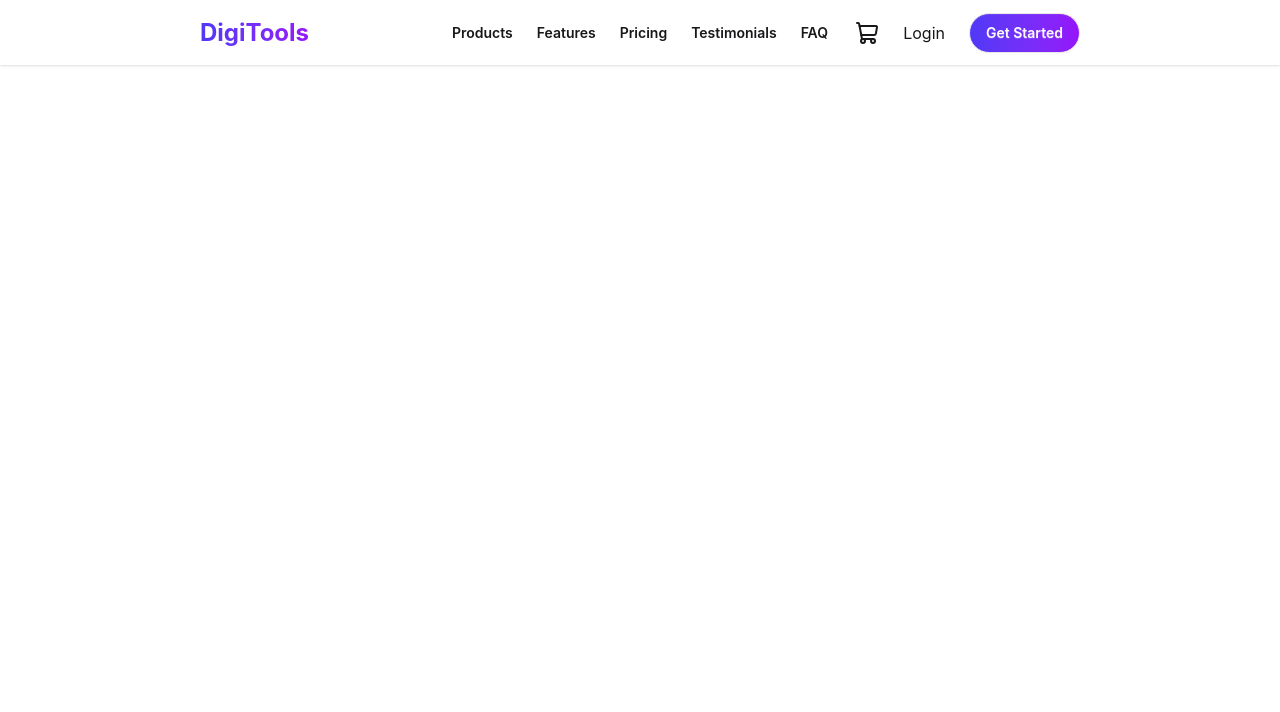
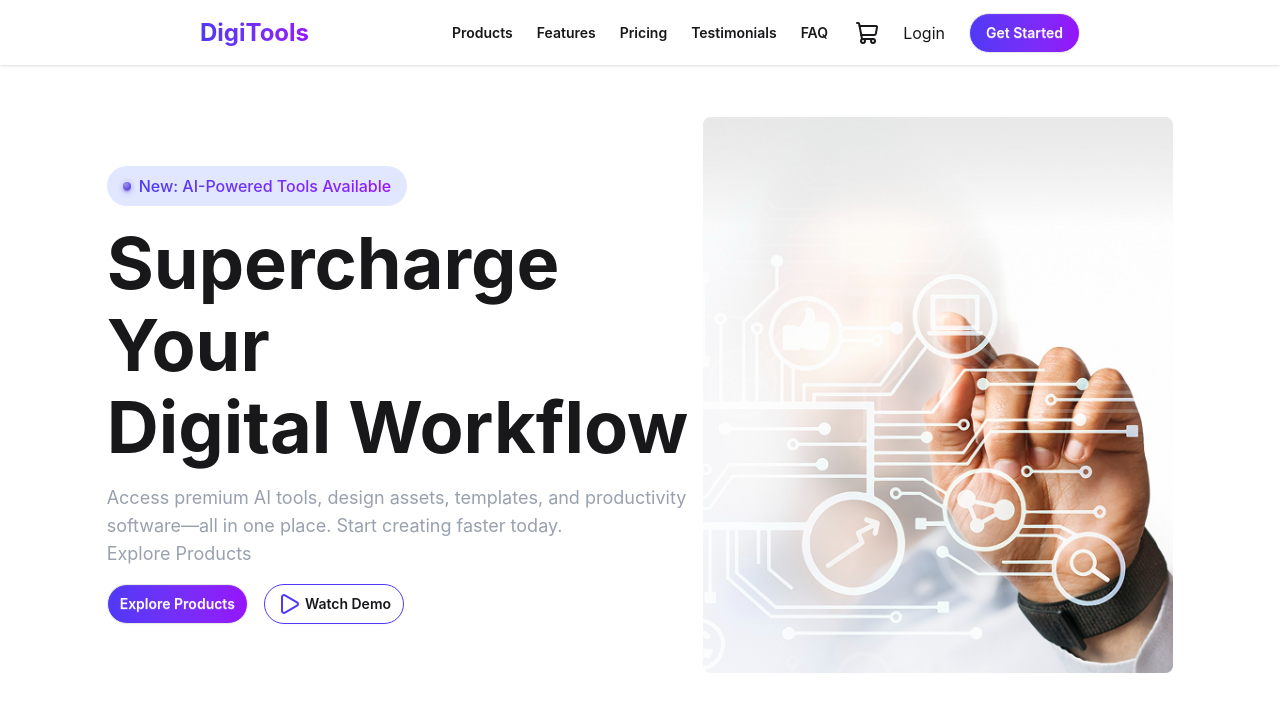
Before and after one commit to farhangalib-1/DigiTools, a React (Vite) app: page / in a window 1280 px wide. Shown: the top 712 px of the page. Built offline with nearby package versions, Linux system fonts and the light colour scheme.

Commit message:
Hero Section is created

```diff
--- a/src/App.jsx
+++ b/src/App.jsx
@@ -1,9 +1,11 @@
 import './App.css'
+import HeroBg from './components/HeroBg'
 import Navbar from './components/Navbar'
 const App = () => {
   return (
     <>
     <Navbar />
+    <HeroBg />
     </>
   )
 }
--- /dev/null
+++ b/src/components/HeroBg.jsx
@@ -0,0 +1,31 @@
+import { Play } from "lucide-react"
+
+const HeroBg = () => {
+  return (
+    <div className="w-10/12 mx-auto flex justify-between mt-13 items-center">
+        <div className="leftContents space-y-4">
+            <div className="ping bg-[#E1E7FF] w-fit py-2 px-4 rounded-full flex items-center gap-2">
+      <div class="inline-grid *:[grid-area:1/1]">
+  <div class="status status-primary animate-ping"></div>
+  <div class="status status-primary"></div>
+      </div> <a className="bg-linear-to-r from-[#4F39F6] to-[#9514FA] bg-clip-text text-transparent font-medium">New: AI-Powered Tools Available</a>
+             </div>
+             <h1 className="text-[72px] leading-20.5 font-bold">Supercharge Your <br /> Digital Workflow</h1>
+             <p className="text-[18px] leading-7 text-gray-400">Access premium AI tools, design assets, templates, and productivity <br /> software—all in one place. Start creating faster today. <br /> Explore Products</p>
+             <div className="flex gap-4">
+             <div className="">
+             <button className="border rounded-full p-3 btn bg-linear-to-r from-[#4F39F6] to-[#9514FA] text-white">Explore Products</button>
+             </div>
+             <div className="">
+                 <button className="btn bg-transparent flex gap-1 border border-[#4F39F6] rounded-full p-3 hover:bg-[#4F39F6] hover:text-white "> <Play className="text-[#4F39F6] hover:text-white" />  Watch Demo</button>
+             </div>
+             </div>
+        </div>
+        <div className="rightContent">
+                <img src="../src/assets/banner.png" alt="" className="h-fit" />
+        </div>
+    </div>
+  )
+}
+
+export default HeroBg
```
